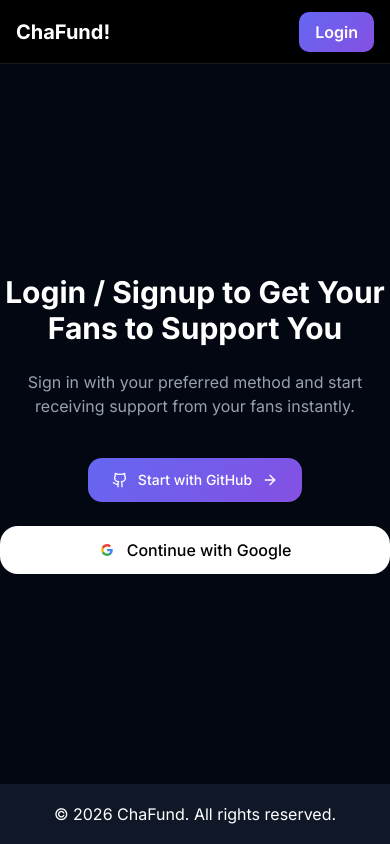
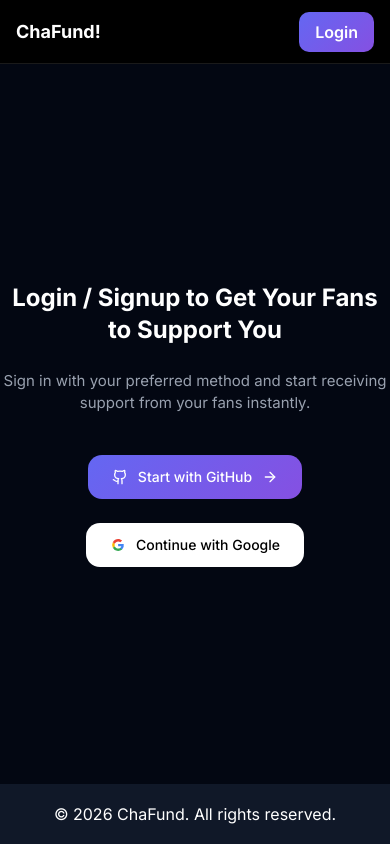
Before and after one commit to devmashud/chafund, a Next.js app: page /login in a window 390 px wide. Built offline with nearby package versions, Linux system fonts and the light colour scheme; no server answers.

Commit message:
home page responsive

```diff
--- a/app/login/page.js
+++ b/app/login/page.js
@@ -1,5 +1,5 @@
 "use client";
-import React  from "react";
+import React from "react";
 import { useSession, signIn, signOut } from "next-auth/react";
 import { redirect } from "next/navigation";
 import { useEffect } from "react";
@@ -11,18 +11,17 @@
   }
 
   useEffect(() => {
-    document.title = "Login"
-  }, [])
-
+    document.title = "Login";
+  }, []);
 
   return (
     <>
       <div className="min-h-[calc(100vh-124px)] bg-gray-950 flex flex-col items-center justify-center   text-white">
         {/* Heading */}
-        <h2 className="font-bold text-3xl text-center mb-6">
+        <h2 className="font-bold text-2xl md:text-3xl text-center mb-6">
           Login / Signup to Get Your Fans to Support You
         </h2>
-        <p className="text-gray-400 text-center max-w-md mb-10">
+        <p className="text-gray-400 text-[15px] md:text-[17px] text-center max-w-md mb-10">
           Sign in with your preferred method and start receiving support from
           your fans instantly.
         </p>
@@ -31,8 +30,9 @@
         <div className="social-login-buttons flex flex-col md:flex-row flex-wrap items-center justify-center gap-6 w-full max-w-lg">
           {/* GitHub */}
           <button
-          onClick={()=> signIn()}
-          className="bg-[linear-gradient(135deg,_rgb(100,103,242),_rgb(133,80,226))] font-medium px-6 py-3 rounded-xl text-sm flex items-center gap-2.5 hover:opacity-90 transition-all shadow-glow group">
+            onClick={() => signIn("github")}
+            className="bg-[linear-gradient(135deg,_rgb(100,103,242),_rgb(133,80,226))] font-medium px-6 py-3 rounded-xl text-sm flex items-center gap-2.5 hover:opacity-90 transition-all shadow-glow group"
+          >
             <svg
               xmlns="http://www.w3.org/2000/svg"
               width="24"
@@ -67,15 +67,14 @@
           </button>
 
           {/* Google */}
-          <button
-
-          className="flex items-center justify-center gap-3 px-6 py-3 rounded-2xl bg-white text-black font-medium hover:opacity-90 transition w-full md:w-auto">
+          <button className="bg-white text-black font-medium px-6 py-3 rounded-xl text-sm flex items-center justify-center gap-2.5 hover:opacity-90 transition-all shadow-glow group  md:w-auto">
             <svg
               aria-label="Google logo"
-              width="16"
-              height="16"
+              width="24"
+              height="24"
               xmlns="http://www.w3.org/2000/svg"
               viewBox="0 0 512 512"
+              className="w-4 h-4"
             >
               <g>
                 <path d="m0 0H512V512H0" fill="#fff"></path>
--- a/app/page.js
+++ b/app/page.js
@@ -6,28 +6,28 @@
   return (
     <>
       <div className="text-white flex flex-col justify-center items-center h-[50vh] gap-6 text-center px-4">
-        <h1 className="font-bold text-5xl md:text-6xl flex items-center gap-3">
+        <h1 className="font-bold text-2xl md:text-5xl md:text-6xl flex items-center gap-3">
           Welcome to <span className="text-purple-400">ChaFund</span>
-          <img width={80} src="/tea.gif" alt="chai" />
+          <img className="w-10 sm:w-30 " width={80} src="/tea.gif" alt="chai" />
         </h1>
 
-        <p className="max-w-2xl text-gray-300 text-lg">
+        <p className="max-w-2xl text-gray-300 text-sm md:text-lg">
           Let your supporters fund your passion. ChaFund makes it easy for
           creators and developers to receive small contributions and grow with
           their community.
         </p>
 
         <div className="flex gap-4">
-          <button className="px-6 py-3 rounded-2xl bg-[linear-gradient(135deg,_rgb(100,103,242),_rgb(133,80,226))] hover:opacity-90 transition">
+          <button className=" px-5 md:px-6 text-[12px] md:text-[15px] py-3 rounded-3xl md:rounded-3xl bg-[linear-gradient(135deg,_rgb(100,103,242),_rgb(133,80,226))] hover:opacity-90 transition">
             Start Fundraising
           </button>
 
-          <button className="px-6 py-3 rounded-2xl border border-white/30 hover:bg-white/10 transition">
+          <button className="px-5 md:px-6 text-[12px] md:text[15px] py-3 rounded-3xl md:rounded-3xl border border-white/30 hover:bg-white/10 transition">
             Learn More
           </button>
         </div>
 
-        <p className="my-4 leading-relaxed text-sm ">
+        <p className=" my-4 leading-relaxed text-sm ">
           Fuel{" "}
           <Highlighter action="underline" color="#FF9800">
             your ideas and projects,
--- a/components/Navbar.js
+++ b/components/Navbar.js
@@ -17,7 +17,7 @@
       className="sticky top-0 z-50 bg-black/20 backdrop-blur-lg border-b border-white/10   border-b-[0.5px]  text-white flex justify-between items-center px-4
     h-16"
     >
-      <div className="logo font-bold text-xl">
+      <div className="logo font-bold text-lg md:text-xl">
         <Link href={"/"}>ChaFund!</Link>
       </div>
       {/* <ul className='flex justify-between gap-4'>
```
